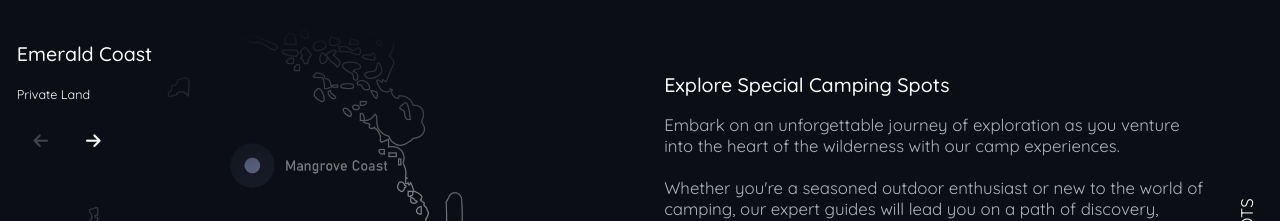
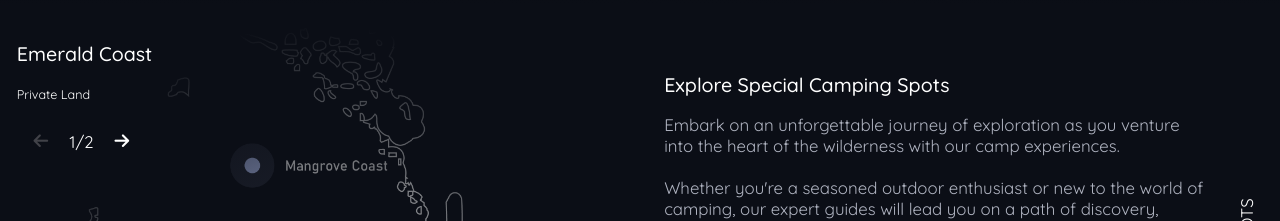
Before and after one commit to jackson-wilmot/national-park-website, a SvelteKit app: page / in a window 1280 px wide. Shown: the part 800-1021 px from the top of the page. Built offline with nearby package versions, Linux system fonts and the light colour scheme.

Commit message:
Added counter for CampingSiteExplorer.svelte

```diff
--- a/src/routes/CampingSiteExplorer.svelte
+++ b/src/routes/CampingSiteExplorer.svelte
@@ -29,6 +29,7 @@
                 disabled={prevDisabled}
                 onclick={() => locationId--}><ArrowLeft /></button
             >
+            <p style:margin="auto" style:font-size="1rem">{locationId + 1}/{locations.length}</p>
             <button
                 id="next"
                 disabled={nextDisabled}
```
